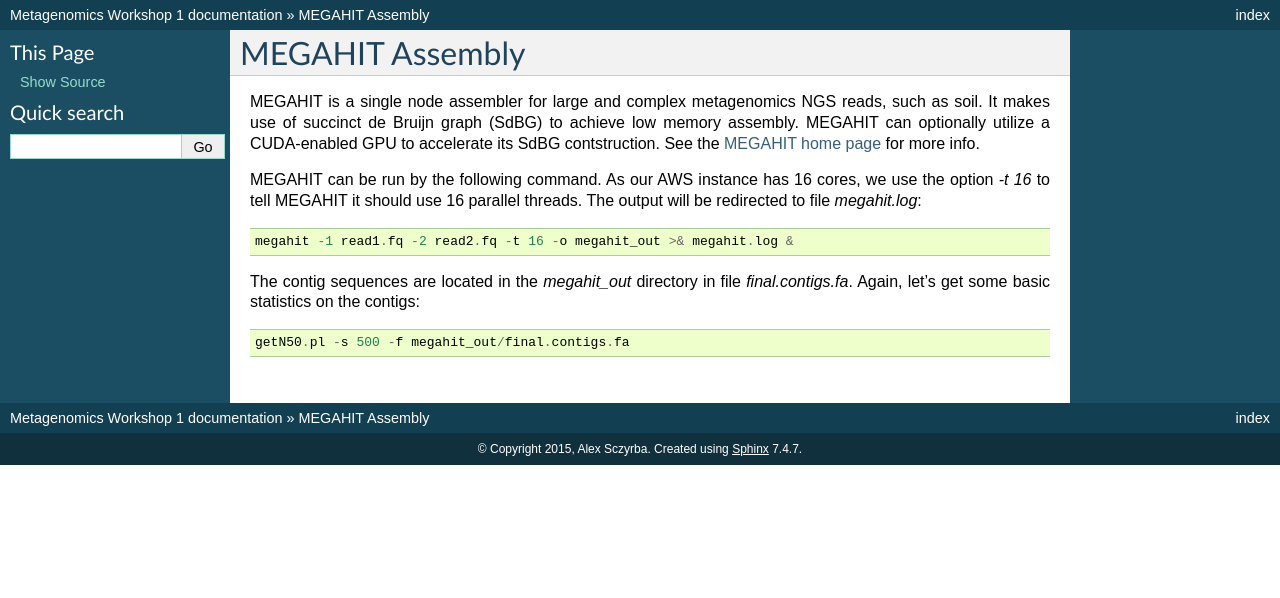
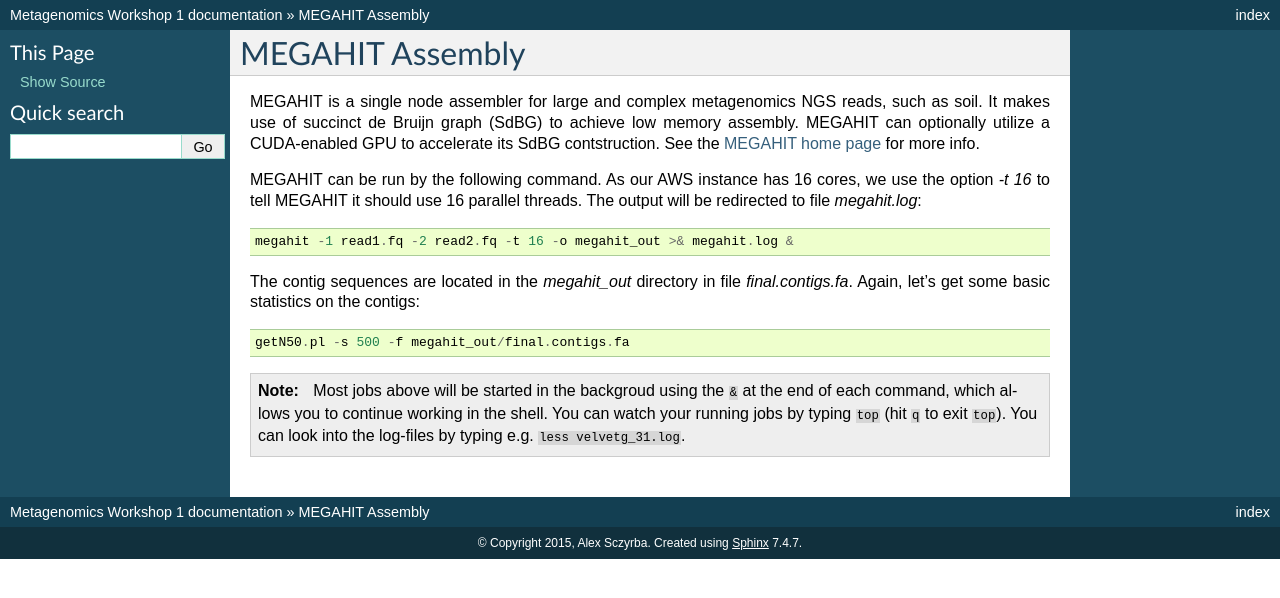
Before and after one commit to metagenomics/metagenomics-workshop, a Sphinx documentation site: the page built from docs/assembly/megahit.rst, in a window 1280 px wide. Shown: the top 598 px of the page. Built offline with Sphinx 7.4.7, drawn with Linux system fonts in a browser that asks for light colours.

Commit message:
note added

```diff
--- a/docs/assembly/idba_ud.rst
+++ b/docs/assembly/idba_ud.rst
@@ -10,3 +10,5 @@
 The contig sequences are located in the `idba_ud_out` directory in file `contig.fa`. Again, let's get some  basic statistics on the contigs::
 
   getN50.pl -s 500 -f idba_ud_out/contig.fa
+
+.. include:: note_top.rst
--- a/docs/assembly/megahit.rst
+++ b/docs/assembly/megahit.rst
@@ -10,3 +10,5 @@
 The contig sequences are located in the `megahit_out` directory in file `final.contigs.fa`. Again, let's get some  basic statistics on the contigs::
 
   getN50.pl -s 500 -f megahit_out/final.contigs.fa
+
+.. include:: note_top.rst
--- a/docs/assembly/ray.rst
+++ b/docs/assembly/ray.rst
@@ -12,3 +12,5 @@
 Again, let's get some  basic statistics on the contigs::
 
   getN50.pl -s 500 -f ray_31/Contigs.fas
+
+.. include:: note_top.rst
```
